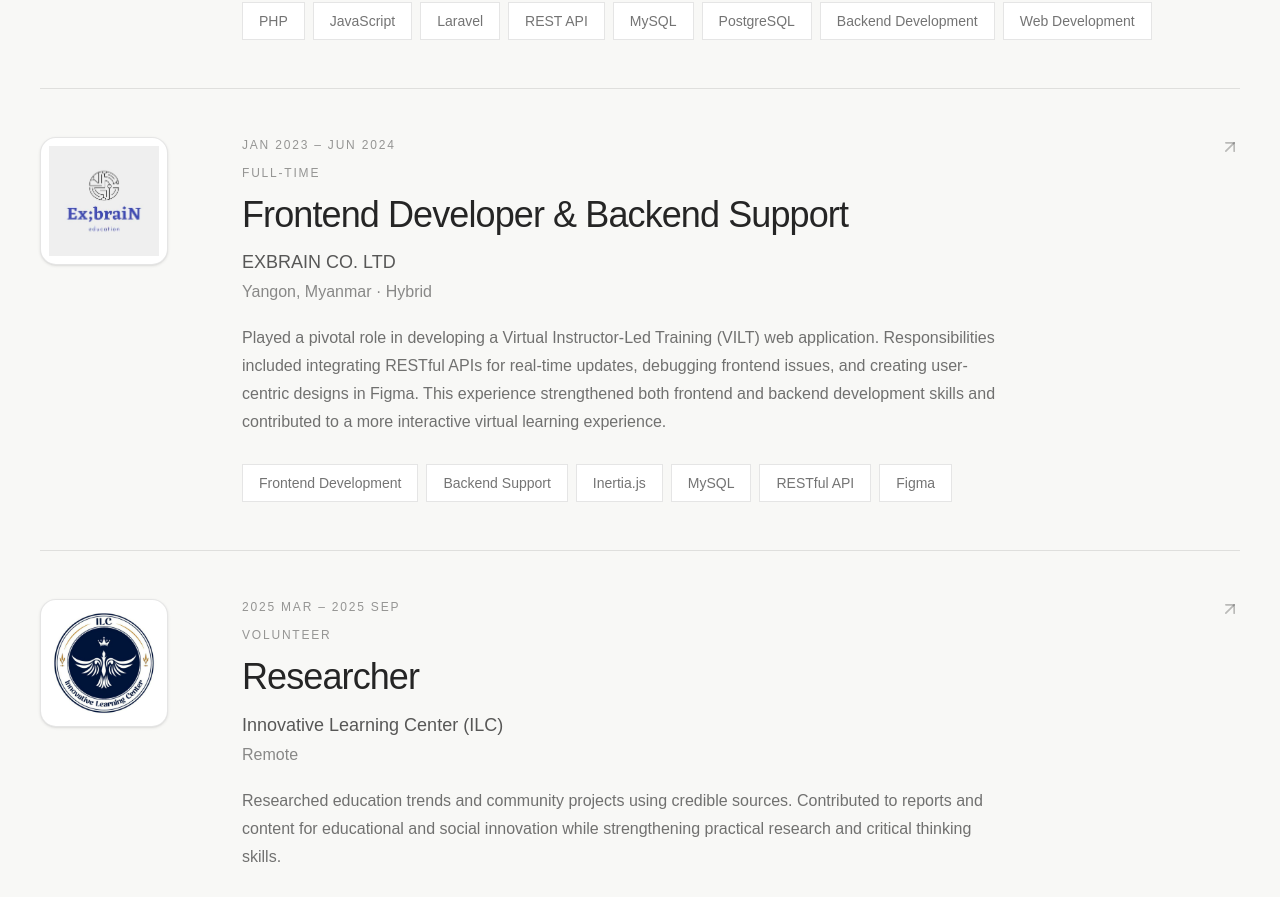
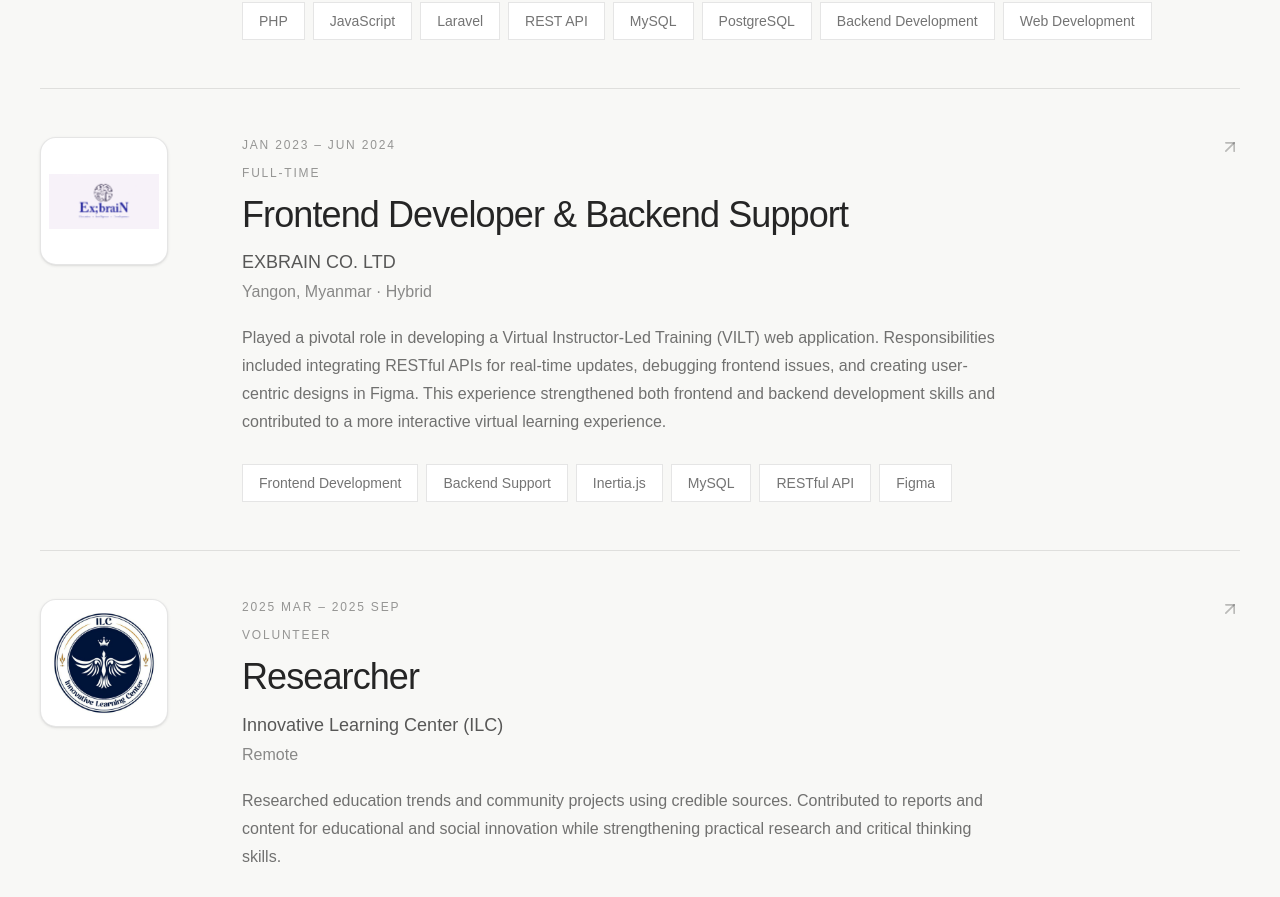
Before and after one commit to ZanHubX/kaung-portfolio, a Next.js app: page / in a window 1280 px wide. Shown: the part 2989-3886 px from the top of the page. Built offline with nearby package versions, Linux system fonts and the light colour scheme.

Commit message:
Update portfolio

```diff
--- a/data/experience.ts
+++ b/data/experience.ts
@@ -47,7 +47,7 @@ export const experiences = [
         organization: "EXBRAIN CO. LTD",
         employmentType: "Full-time",
         location: "Yangon, Myanmar · Hybrid",
-        logo: "/logos/EB.png",
+        logo: "/logos/ebn.png",
         description:
             "Played a pivotal role in developing a Virtual Instructor-Led Training (VILT) web application. Responsibilities included integrating RESTful APIs for real-time updates, debugging frontend issues, and creating user-centric designs in Figma. This experience strengthened both frontend and backend development skills and contributed to a more interactive virtual learning experience.",
         skills: [
```
Also changed, not shown: public/logos/ebn.png (added).
